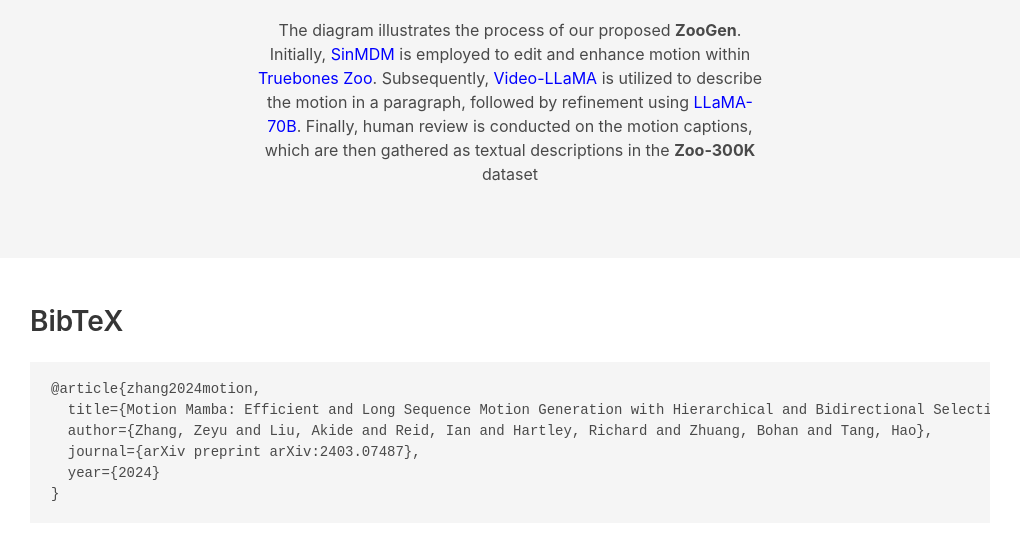
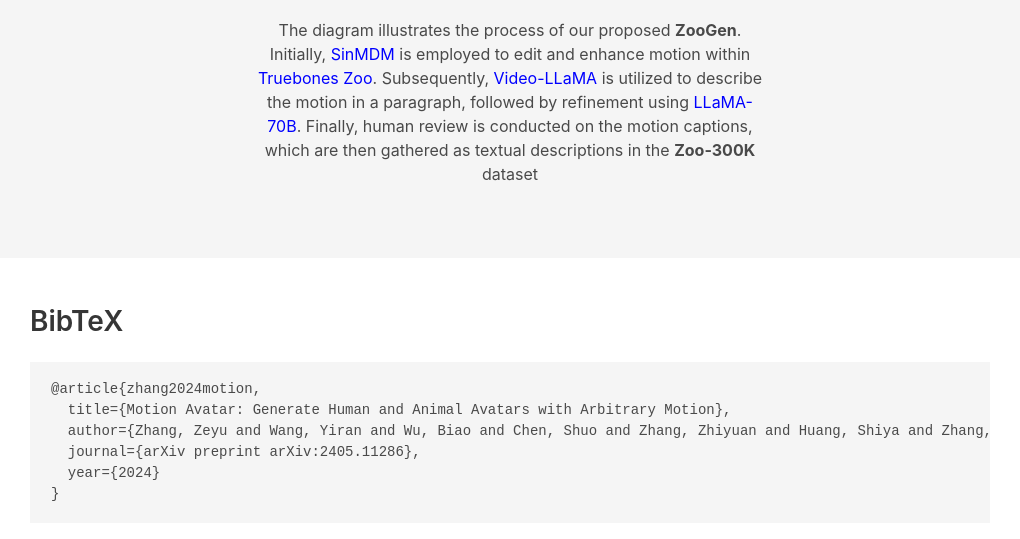
Before and after one commit to steve-zeyu-zhang/MotionAvatar, a plain HTML site: page index.html in a window 1280 px wide. Shown: the part 4389-4928 px from the top of the page, without its empty margins (130-1150 px from the left). Drawn offline with nearby package versions, Linux system fonts and the light colour scheme; some packages are replaced by stand-ins of ours; a script that the page names is missing; some icons are missing; a web font is replaced by a local one.

Commit message:
update citation

```diff
--- a/index.html
+++ b/index.html
@@ -536,9 +536,9 @@
     <div class="container is-max-desktop content">
       <h2 class="title">BibTeX</h2>
       <pre><code>@article{zhang2024motion,
-  title={Motion Mamba: Efficient and Long Sequence Motion Generation with Hierarchical and Bidirectional Selective SSM},
-  author={Zhang, Zeyu and Liu, Akide and Reid, Ian and Hartley, Richard and Zhuang, Bohan and Tang, Hao},
-  journal={arXiv preprint arXiv:2403.07487},
+  title={Motion Avatar: Generate Human and Animal Avatars with Arbitrary Motion},
+  author={Zhang, Zeyu and Wang, Yiran and Wu, Biao and Chen, Shuo and Zhang, Zhiyuan and Huang, Shiya and Zhang, Wenbo and Fang, Meng and Chen, Ling and Zhao, Yang},
+  journal={arXiv preprint arXiv:2405.11286},
   year={2024}
 }</code></pre>
     </div>
```
Also changed, not shown: static/scholar.html (+3 -3 lines), 1 other file.
